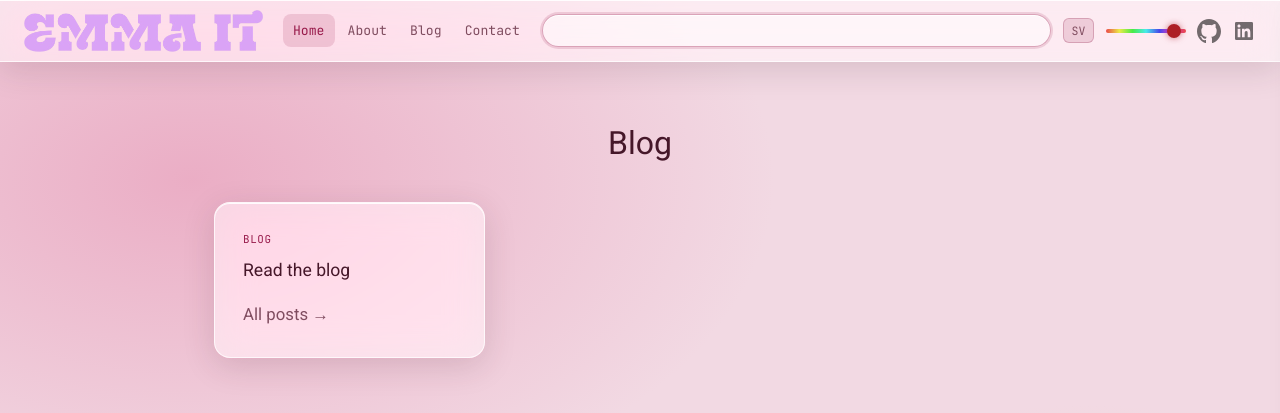
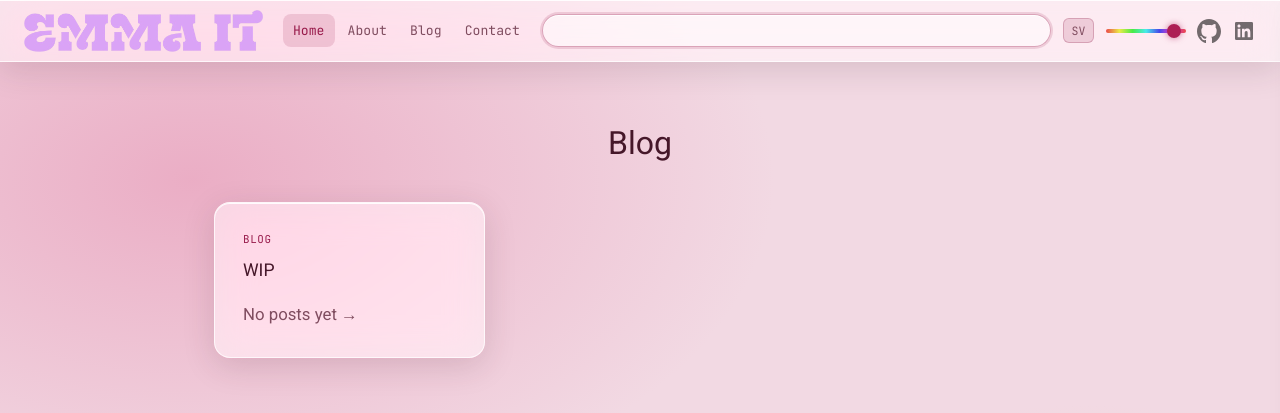
Before and after one commit to EmmaThaPemma/emmait.se, a Jekyll site: the page built from index.html, in a window 1280 px wide and 900 px high, scrolled down 954 px. Shown: the top 413 px of the window. Built offline with Jekyll 4.4.1, drawn with Linux system fonts in a browser that asks for light colours.

Commit message:
changed blog text to wip

```diff
--- a/index.html
+++ b/index.html
@@ -38,8 +38,8 @@ layout: default
   <div class="projects-grid">
     <a href="/blog/" class="project-card glass">
       <span class="project-tag" data-sv="Blogg" data-en="Blog" data-nl="Blog">Blog</span>
-      <h3 data-sv="Läs bloggen" data-en="Read the blog" data-nl="Lees de blog">Read the blog</h3>
-      <p data-sv="Alla inlägg →" data-en="All posts →" data-nl="Alle berichten →">All posts →</p>
+      <h3 data-sv="WIP" data-en="WIP" data-nl="WIP">WIP</h3>
+      <p data-sv="Inga inlägg än →" data-en="No posts yet →" data-nl="Nog geen berichten →">No posts yet →</p>
     </a>
   </div>
 </section>
```
